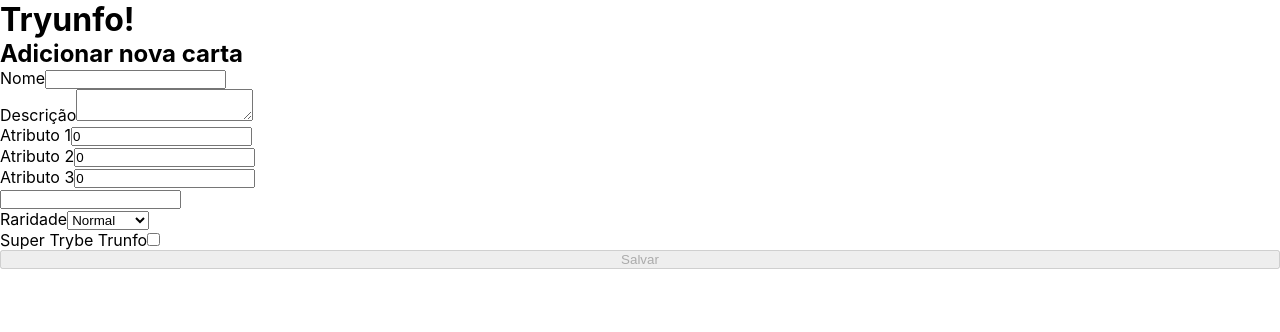
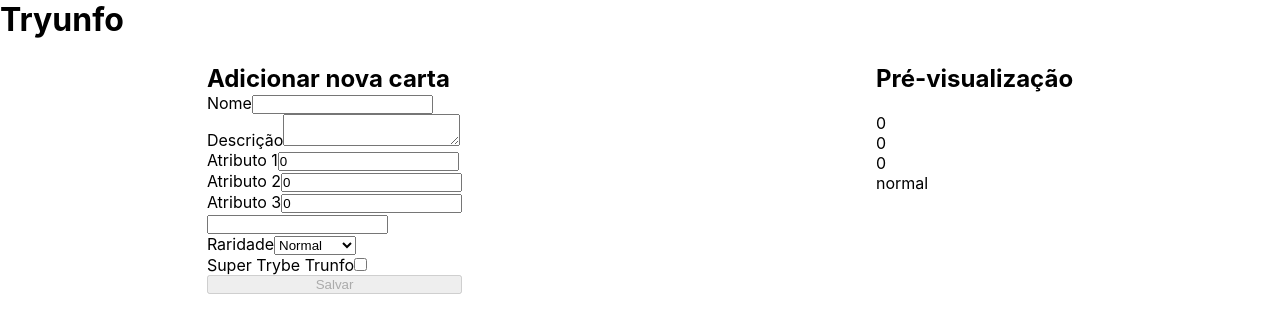
Before and after one commit to lucasmpimentel/Tryunfo, a React (Create React App) app: page / in a window 1280 px wide. Shown: the top 332 px of the page. Built offline with nearby package versions, Linux system fonts and the light colour scheme.

Commit message:
req 3 e 4

```diff
--- a/src/App.js
+++ b/src/App.js
@@ -1,5 +1,6 @@
 import React from 'react';
 import Form from './components/Form';
+import Card from './components/Card';
 import './styles/App.css';
 
 class App extends React.Component {
@@ -37,7 +38,8 @@ class App extends React.Component {
 
     return (
       <main>
-        <h1>Tryunfo!</h1>
+        <h1>Tryunfo</h1>
+        <div className="home-container">
           <Form
             cardName={ cardName }
             cardDescription={ cardDescription }
@@ -52,6 +54,17 @@ class App extends React.Component {
             onInputChange={ this.onInputChange }
             onSaveButtonClick={ this.handleSaveButton }
           />
+          <Card
+            cardName={ cardName }
+            cardDescription={ cardDescription }
+            cardAttr1={ cardAttr1 }
+            cardAttr2={ cardAttr2 }
+            cardAttr3={ cardAttr3 }
+            cardImage={ cardImage }
+            cardRare={ cardRare }
+            cardTrunfo={ cardTrunfo }
+          />
+        </div>
       </main>
     );
   }
--- a/src/components/Card.jsx
+++ b/src/components/Card.jsx
@@ -1,7 +1,46 @@
 import React from 'react';
+import PropTypes from 'prop-types';
 
 export default class Card extends React.Component {
   render() {
-    return console.log('card');
+    const {
+      cardName,
+      cardDescription,
+      cardAttr1,
+      cardAttr2,
+      cardAttr3,
+      cardImage,
+      cardRare,
+      cardTrunfo,
+    } = this.props;
+
+    return (
+      <section className="card-preview">
+        <h2>Pré-visualização</h2>
+        <h3 data-testid="name-card">{ cardName }</h3>
+        <img data-testid="image-card" src={ cardImage } alt={ cardName } />
+        <p data-testid="description-card">{ cardDescription }</p>
+        <div className="attributes-container">
+          <p data-testid="attr1-card">{ cardAttr1 }</p>
+          <p data-testid="attr2-card">{ cardAttr2 }</p>
+          <p data-testid="attr3-card">{ cardAttr3 }</p>
+        </div>
+        <span data-testid="rare-card">{ cardRare }</span>
+        {
+          cardTrunfo ? (<span data-testid="trunfo-card">Super Trunfo</span>) : null
+        }
+      </section>
+    );
   }
 }
+
+Card.propTypes = {
+  cardName: PropTypes.string.isRequired,
+  cardDescription: PropTypes.string.isRequired,
+  cardAttr1: PropTypes.string.isRequired,
+  cardAttr2: PropTypes.string.isRequired,
+  cardAttr3: PropTypes.string.isRequired,
+  cardImage: PropTypes.string.isRequired,
+  cardRare: PropTypes.string.isRequired,
+  cardTrunfo: PropTypes.bool.isRequired,
+};
--- a/src/components/Form.jsx
+++ b/src/components/Form.jsx
@@ -18,7 +18,7 @@ export default class Form extends Component {
       onInputChange,
       onSaveButtonClick } = this.props;
     return (
-      <>
+      <section>
         <h2>Adicionar nova carta</h2>
         <form>
           <label htmlFor="cardName">
@@ -112,7 +112,7 @@ export default class Form extends Component {
             Salvar
           </button>
         </form>
-      </>
+      </section>
     );
   }
 }
--- a/src/styles/App.css
+++ b/src/styles/App.css
@@ -7,3 +7,9 @@ main {
   display: flex;
   flex-direction: column;
 }
+
+.home-container {
+  display: flex;
+  justify-content: space-around;
+  margin-top: 25px;
+}
```
Lines whose indentation alone changed are shown as unchanged.
